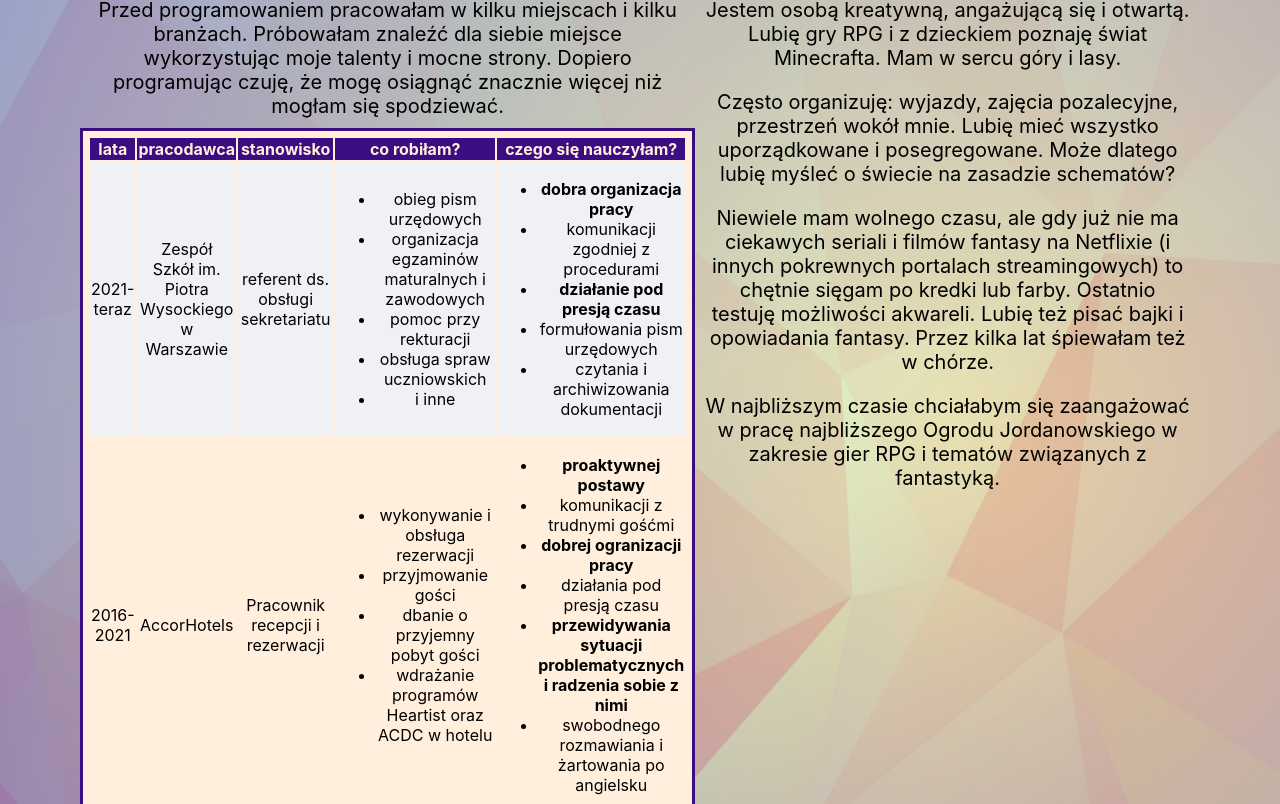
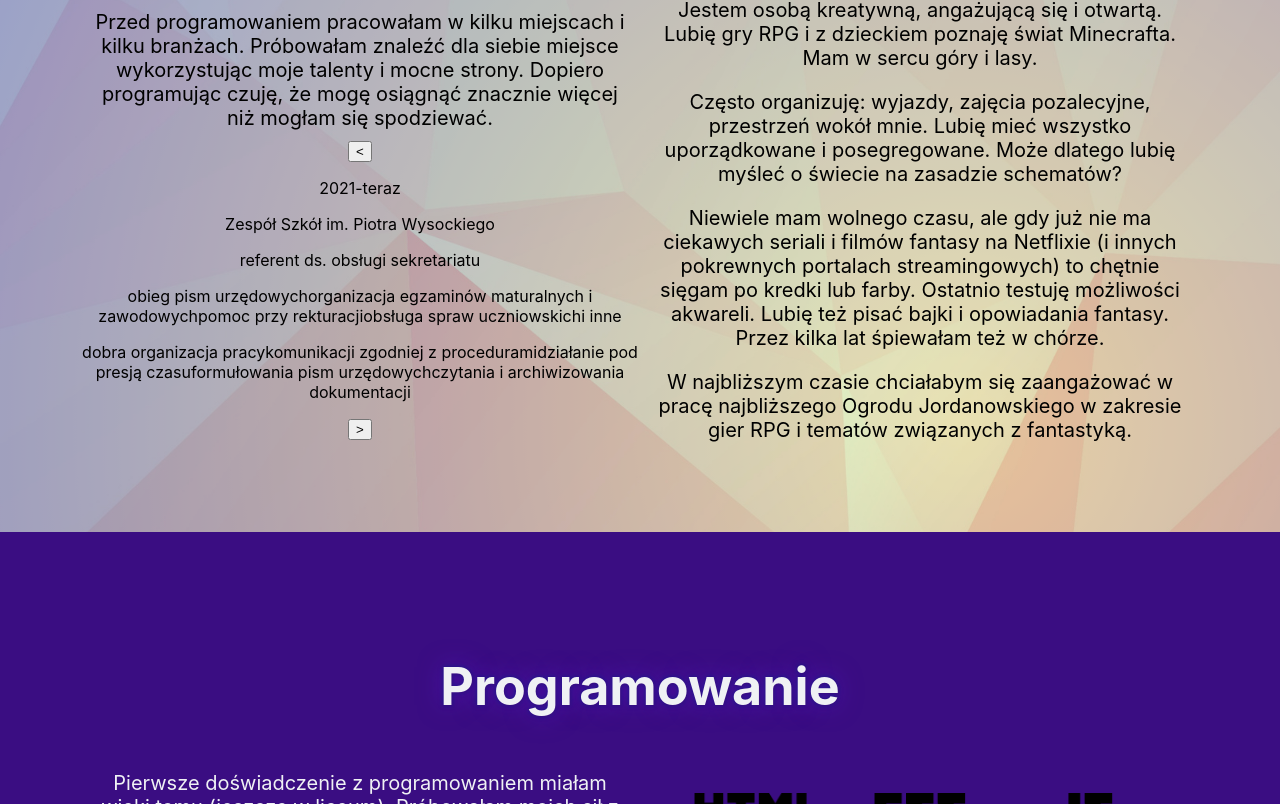
Before and after one commit to avtill/webportfolio, a React (Create React App) app: page / in a window 1280 px wide. Shown: the part 1196-2000 px from the top of the page. Built offline with nearby package versions, Linux system fonts and the light colour scheme.

Commit message:
basic job slider without css

```diff
--- a/src/components/Omnie/Job.jsx
+++ b/src/components/Omnie/Job.jsx
@@ -1,6 +1,7 @@
 import React from "react";
 import "../../App.css";
 import JobTable from "./JobTable";
+import JobSlider from "./JobSlider";
 
 const Job =()=>{
     return (
@@ -11,7 +12,8 @@ const Job =()=>{
                         Przed programowaniem pracowałam w kilku miejscach i kilku branżach. Próbowałam znaleźć dla siebie miejsce wykorzystując moje talenty i mocne strony. Dopiero programując czuję, że mogę osiągnąć znacznie więcej niż mogłam się spodziewać.
                     </span>
                 </article>
-            <JobTable />
+            {/* <JobTable /> */}
+            <JobSlider />
         </div>
     )
 }
--- /dev/null
+++ b/src/components/Omnie/JobSlider.jsx
@@ -0,0 +1,23 @@
+import React, {useState} from "react";
+import SliderItem from "./SliderItem";
+import jobSliderData from "../../json/job.json" ;
+
+const JobSlider=()=>{
+    const[currentIndex, setCurrentIndex] = useState(0);
+    const totalSlides = jobSliderData.jobs.length;
+
+    const handleNextSlide = () => {
+        setCurrentIndex((prevIndex)=> (prevIndex + 1)% totalSlides);
+    };
+     const handlePrevSlide = () => {
+        setCurrentIndex((prevIndex)=> (prevIndex -1 + totalSlides) %totalSlides)
+     }
+return(
+    <div className = "job__sliderbox">
+        <button className="button__navigation--slider" onClick={handlePrevSlide}> {'<'} </button>
+        <SliderItem data={jobSliderData.jobs[currentIndex]} />
+        <button className="button__navigation--slider" onClick={handleNextSlide}> {'>'} </button>
+    </div>
+)
+}
+export default JobSlider
--- /dev/null
+++ b/src/components/Omnie/SliderItem.jsx
@@ -0,0 +1,17 @@
+import React from 'react';
+
+const SliderItem = ({ data }) => {
+  const { time, company, job, tasks, skils } = data;
+
+  return (
+    <div className="slider-item">
+      <p>{time}</p>
+      <p>{company}</p>
+      <p>{job}</p>
+      <p>{tasks}</p>
+      <p>{skils}</p>
+    </div>
+  );
+};
+
+export default SliderItem;
```
Also changed, not shown: src/components/Omnie/JobSlider.tsx (deleted, +0 -45 lines).
